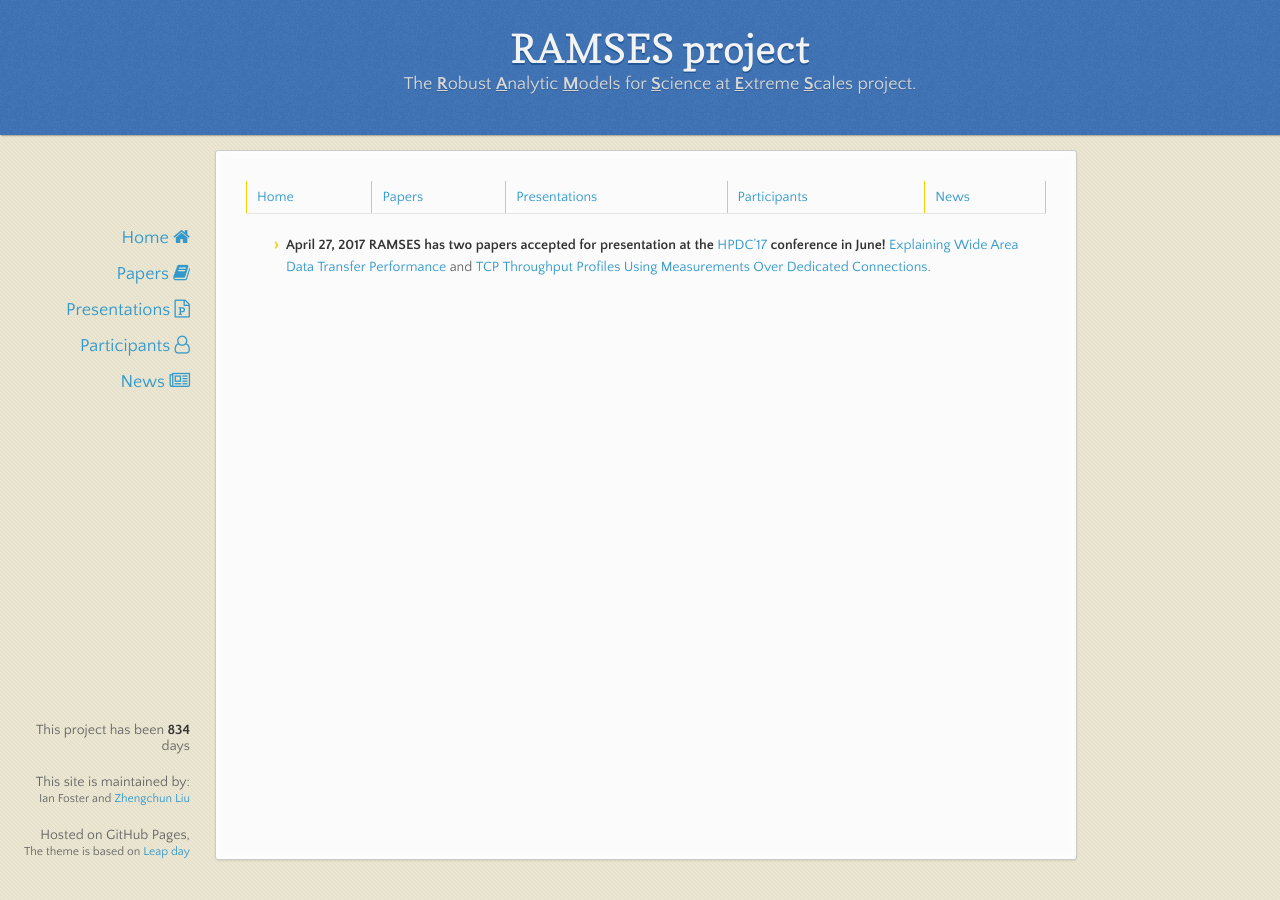
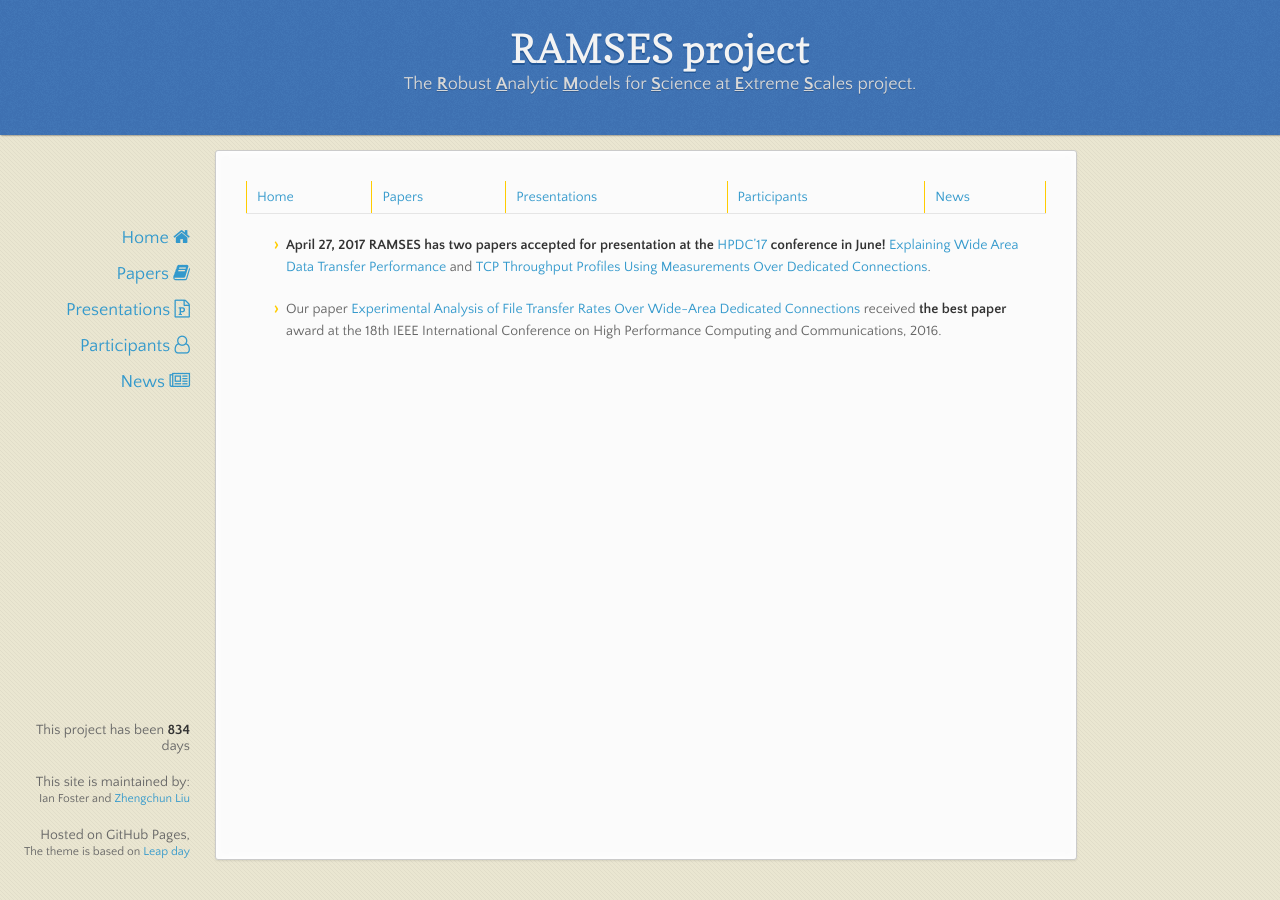
Before and after one commit to ramsesproject/ramses.github.io, a Jekyll site: the page built from news.md, in a window 1280 px wide. Built offline with Jekyll 4.4.1, drawn with Linux system fonts in a browser that asks for light colours; nearby versions of some CDN libraries.

Commit message:
add, delete, polish etc.

```diff
--- a/news.md
+++ b/news.md
@@ -4,3 +4,5 @@ layout: default
 [Home](index.html)| [Papers](papers.html) | [Presentations](presentations.html) | [Participants](participants.html) | [News](news.html)
 
 * __April 27, 2017__ **RAMSES has two papers accepted for presentation at the [HPDC'17](http://www.hpdc.org/2017/) conference in June!** [Explaining Wide Area Data Transfer Performance](http://dx.doi.org/10.1145/3078597.3078605) and [TCP Throughput Profiles Using Measurements Over Dedicated Connections](http://dx.doi.org/10.1145/3078597.3078615).
+
+* Our paper [Experimental Analysis of File Transfer Rates Over Wide-Area Dedicated Connections](https://doi.org/10.1109/HPCC-SmartCity-DSS.2016.0038) received __the best paper__ award at the 18th IEEE International Conference on High Performance Computing and Communications, 2016.
```
